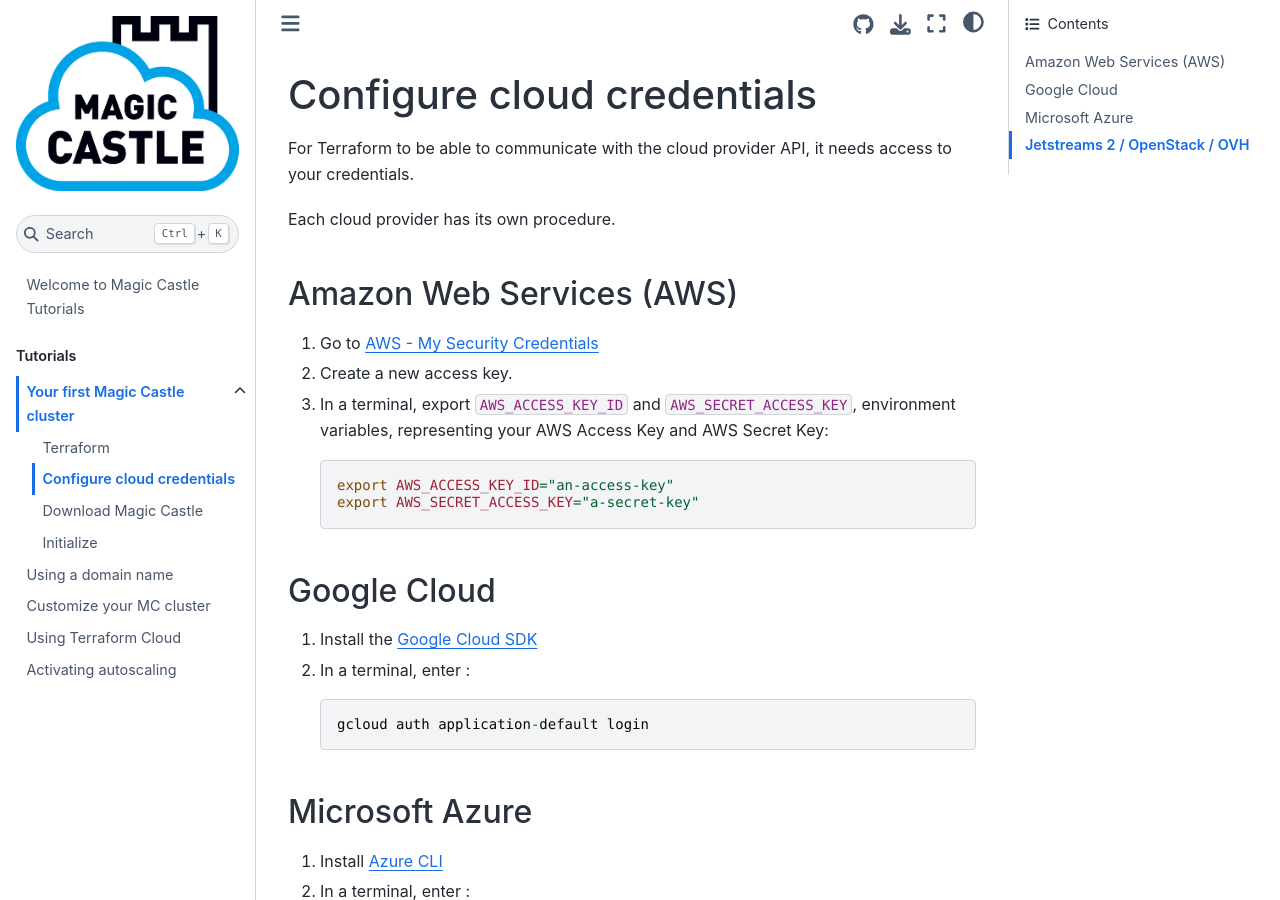
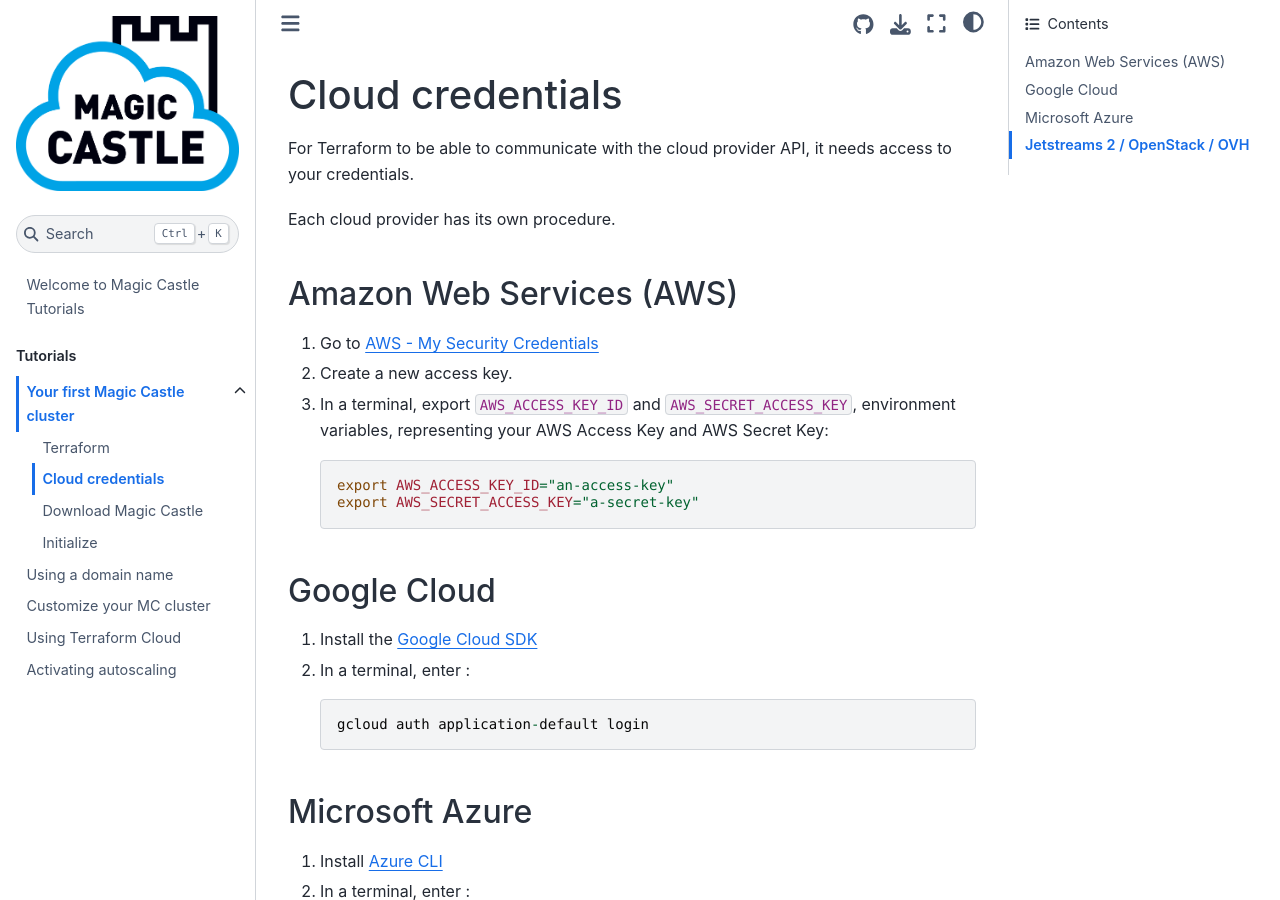
Before and after one commit to MagicCastle/tutorials, a Jupyter Book: the page built from start/cloud.md, in a window 1280 px wide and 900 px high. Built offline with Jupyter Book 1.0.4 settings and Sphinx 7.4.7 and the Sphinx Book theme 1.1.4, drawn with Linux system fonts in a browser that asks for light colours; pages that are not in the unit, such as notebooks, are missing from menus.

Commit message:
Rename configure -> cloud

```diff
--- a/_toc.yml
+++ b/_toc.yml
@@ -9,9 +9,10 @@ parts:
   - file: start/your-first-cluster
     sections:
     - file: start/terraform
-    - file: start/configure
+    - file: start/cloud
     - file: start/download
     - file: start/init
+    - file: start/
   - file: tutorials/dns
   - file: tutorials/customize
   - file: tutorials/terraform_cloud
--- a/start/configure.md
+++ b/start/cloud.md
@@ -1,4 +1,4 @@
-# Configure cloud credentials
+# Cloud credentials
 
 For Terraform to be able to communicate with the cloud provider API, it needs access to your
 credentials.
```
